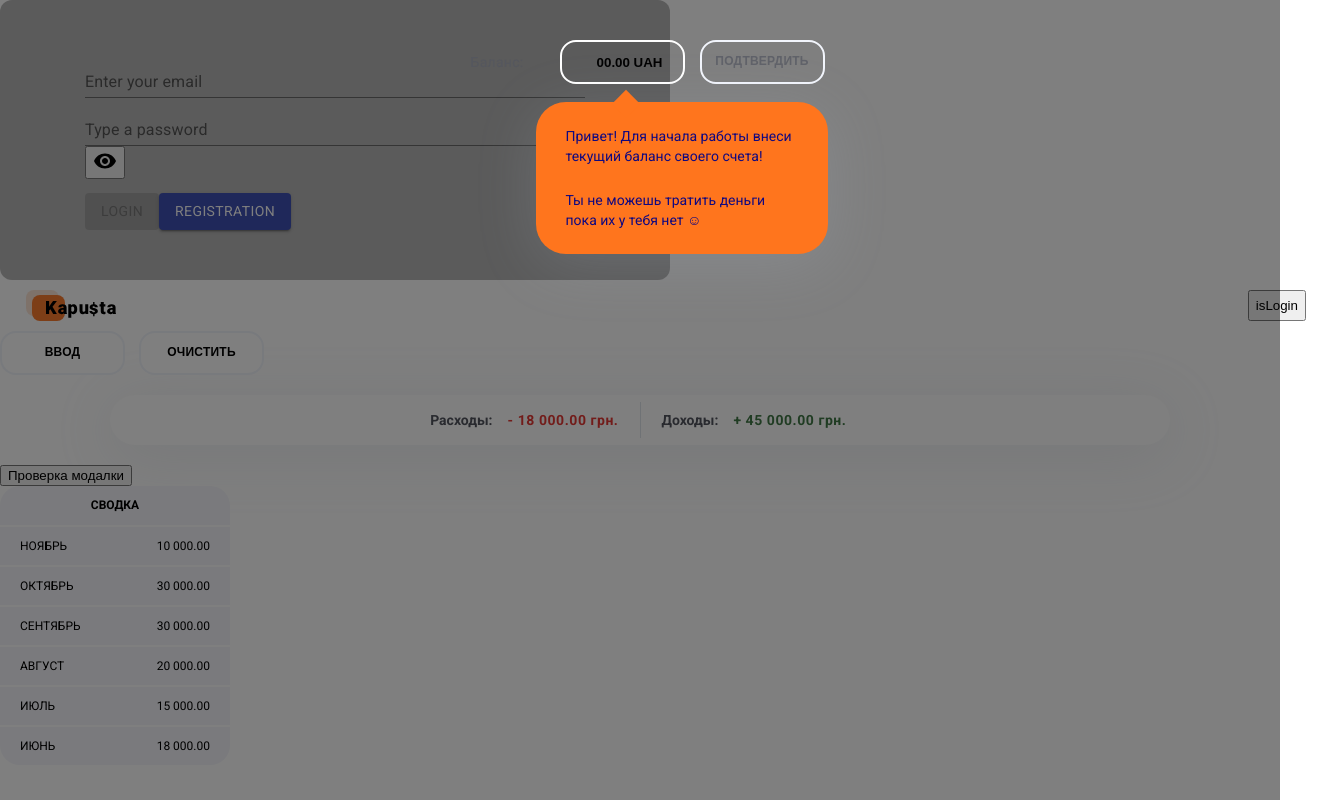
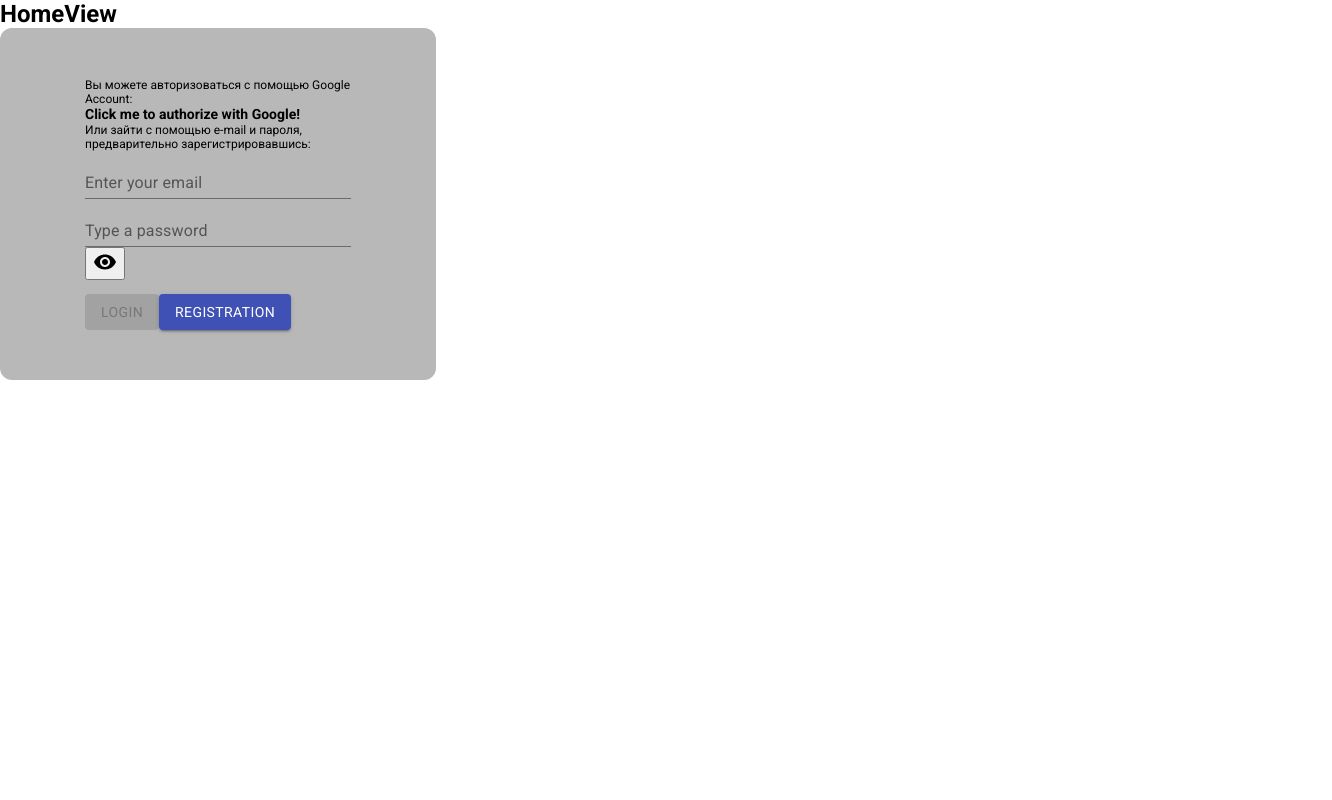
Before and after one commit to Koliadjun/kapusta-react, a React (Create React App) app: page /home in a window 1280 px wide. Shown: the whole page, 1332 px wide, since content can reach past the window. Built offline with nearby package versions, Linux system fonts and the light colour scheme.

Commit message:
added button and right links + routes

```diff
--- a/package.json
+++ b/package.json
@@ -11,12 +11,14 @@
     "axios": "^0.24.0",
     "formik": "^2.2.9",
     "prop-types": "^15.7.2",
+    "query-string": "^7.0.1",
     "react": "^17.0.2",
+    "react-avatar": "^4.0.0",
     "react-datepicker": "^4.5.0",
-    "react-avatar": "^4.0.0",
     "react-dom": "^17.0.2",
     "react-redux": "^7.2.6",
     "react-responsive": "^9.0.0-beta.5",
+    "react-router-dom": "^6.1.1",
     "react-scripts": "4.0.3",
     "shortid": "^2.2.16",
     "web-vitals": "^1.1.2"
--- a/src/App.js
+++ b/src/App.js
@@ -1,4 +1,11 @@
 import React, { useState } from 'react';
+import {
+  Routes,
+  Route,
+  Link,
+  Outlet,
+  Navigate
+} from "react-router-dom";
 import RegistrationForm from './components/RegistrationForm';
 import ButtonsBlock from 'components/ButtonsBlock/ButtonsBlock';
 import Modal from 'components/Modal/Modal';
@@ -12,6 +19,9 @@ import Wrapper from 'components/InitialBalanceFormModal/Wrapper/Wrapper';
 import BalanceForm from 'BalanceForm/BalanceForm';
 import IncomeSpendSection from 'components/IncomeSpendSection/IncomeSpendSection';
 
+import CommentView from './views/CommentView'
+import HomeView from './views/HomeView'
+import ReportView from './views/ReportView'
 
 function App() {
   const [modal, setModal] = useState(true);
@@ -23,27 +33,33 @@ function App() {
 
   return (
     <div>
-      <RegistrationForm />
-      <AppBar />
+      <Routes>
+          <Route exact path="/" element={<Navigate to="home" />} />
+          <Route index path="home" element={<HomeView />} />
+          <Route exact path="home/:data" element={<HomeView />} />
+          <Route path="comment" element={<Navigate replace to="/report" />} n/>
+          <Route path="report" element={<ReportView />} />
+        </Routes>
+      {/* <AppBar />
       <ButtonsBlock />
-      <IncomeSpendSection />
-      <Modal active={modalActive} setActive={setModalActive}>
+      <IncomeSpendSection /> */}
+      {/* <Modal active={modalActive} setActive={setModalActive}>
         <ModalContent
           message={'Вы уверены?'}
           textLeftButton={'да'}
           textRightButton={'нет'}
         />
-      </Modal>
-      <button onClick={() => setModalActive(true)}>Проверка модалки</button>
-      <Summary />
-      <BalanceModal visible={modal} setVisible={setModal}>
+      </Modal> */}
+      {/* <button onClick={() => setModalActive(true)}>Проверка модалки</button>
+      <Summary /> */}
+      {/* <BalanceModal visible={modal} setVisible={setModal}>
         <Wrapper>
           <Input sendBalance={sendBalance} />
 
           <Content />
         </Wrapper>
-      </BalanceModal>
-      {!modal === true && <BalanceForm balance={balance} />}
+      </BalanceModal> */}
+      {/* {!modal === true && <BalanceForm balance={balance} />} */}
     </div>
   );
 }
--- a/src/components/LogoutButton/LogoutButton.jsx
+++ b/src/components/LogoutButton/LogoutButton.jsx
@@ -8,7 +8,7 @@ function LogoutButton({ token }) {
   const onLogoutButtonClick = async () => {
     try {
       const response = await axios.get(
-        'https://kapusta-api-iteam.herokuapp.com/api/auth/logout',
+        'http://localhost:5000/api/auth/logout',
       );
       console.log(response);
     } catch (err) {
--- a/src/components/RegistrationForm/RegistrationForm.jsx
+++ b/src/components/RegistrationForm/RegistrationForm.jsx
@@ -31,17 +31,17 @@ const loginValidate = values => {
 const registrationValidate = values => {
   const errors = {};
 
-  if (!values.password) {
-    errors.password = 'Required';
-  } else if (values.password.length > 20) {
-    errors.password = 'Must be between 3 and 20 symbols';
-  }
+  // if (!values.password) {
+  //   errors.password = 'Required';
+  // } else if (values.password.length > 20) {
+  //   errors.password = 'Must be between 3 and 20 symbols';
+  // }
 
-  if (!values.repeatPassword) {
-    errors.repeatPassword = 'Required';
-  } else if (values.password !== values.repeatPassword) {
-    errors.repeatPassword = 'Must be equal to password';
-  }
+  // if (!values.repeatPassword) {
+  //   errors.repeatPassword = 'Required';
+  // } else if (values.password !== values.repeatPassword) {
+  //   errors.repeatPassword = 'Must be equal to password';
+  // }
 
   if (!values.email) {
     errors.email = 'Required';
@@ -79,7 +79,7 @@ function RegistrationForm() {
   const doRegistrationSubmit = async (values, { resetForm }) => {
     try {
       await axios.post(
-        'https://kapusta-api-iteam.herokuapp.com/api/auth/registration',
+        'http://localhost:5000/api/auth/registration',
         {
           email: values.email,
           password: values.password,
@@ -106,7 +106,7 @@ function RegistrationForm() {
       const {
         data: { token },
       } = await axios.post(
-        'https://kapusta-api-iteam.herokuapp.com/api/auth/login',
+        'http://localhost:5000/api/auth/login',
         {
           email: values.email,
           password: values.password,
@@ -128,6 +128,9 @@ function RegistrationForm() {
 
   return !registrationFormNeeded ? (
     <div className={s.div}>
+      <p className={s.googleText}>Вы можете авторизоваться с помощью Google Account:</p>
+      <a href="http://localhost:5000/api/auth/google" className={s.google}>Click me to authorize with Google!</a>
+      <p>Или зайти с помощью e-mail и пароля, предварительно зарегистрировавшись:</p>
       <Formik
         initialValues={loginInitialValues}
         validate={loginValidate}
@@ -207,6 +210,9 @@ function RegistrationForm() {
     </div>
   ) : (
     <div className={s.div}>
+      <p className={s.googleText}>Вы можете авторизоваться с помощью Google Account:</p>
+      <a href="http://localhost:5000/auth/google" className={s.google}>Click me to authorize with Google!</a>
+      <p>Или зайти с помощью e-mail и пароля, предварительно зарегистрировавшись:</p>
       <Formik
         initialValues={registrationInitialValues}
         validate={registrationValidate}
@@ -273,7 +279,7 @@ function RegistrationForm() {
               name="login"
               onClick={onButtonClick}
             >
-              Go back to login
+              Back to login
             </Button>
 
             <Button
--- a/src/components/RegistrationForm/RegistrationForm.module.css
+++ b/src/components/RegistrationForm/RegistrationForm.module.css
@@ -1,6 +1,17 @@
 .div {
     padding: 50px 85px;
-    width: 500px;
+    max-width: 436px;
     background-color: rgb(184, 184, 184);
     border-radius: 12px;
+    box-sizing: border-box;
 }
+
+.googleText {
+    font-size: 12px;
+}
+
+.google {
+    font-size: 14px;
+    font-weight: bold;
+    color: #000;
+}
--- a/src/index.js
+++ b/src/index.js
@@ -2,11 +2,13 @@ import React from 'react';
 import ReactDOM from 'react-dom';
 import './index.css';
 import App from './App';
-
+import { BrowserRouter } from "react-router-dom";
 
 ReactDOM.render(
   <React.StrictMode>
-    <App />
+    <BrowserRouter>
+        <App />
+    </BrowserRouter>
   </React.StrictMode>,
   document.getElementById('root')
 );
--- /dev/null
+++ b/src/views/CommentView.jsx
@@ -0,0 +1,11 @@
+import React from 'react'
+
+function CommentView() {
+    return (
+        <div>
+            <h1>CommentView</h1>
+        </div>
+    )
+}
+
+export default CommentView
--- /dev/null
+++ b/src/views/HomeView.jsx
@@ -0,0 +1,18 @@
+import React from 'react';
+import RegistrationForm from '../components/RegistrationForm';
+import queryString from 'query-string';
+
+
+function HomeView() {
+
+    console.log(Object.values(queryString.parse(window.location.href))[0])
+
+    return (
+        <div>
+            <h1>HomeView</h1>
+            <RegistrationForm />
+        </div>
+    )
+}
+
+export default HomeView
--- /dev/null
+++ b/src/views/ReportView.jsx
@@ -0,0 +1,11 @@
+import React from 'react'
+
+function ReportView() {
+    return (
+        <div>
+            <h1>ReportView</h1>
+        </div>
+    )
+}
+
+export default ReportView
```
Also changed, not shown: 1 other file (tests, documents, lock files or other folders).
